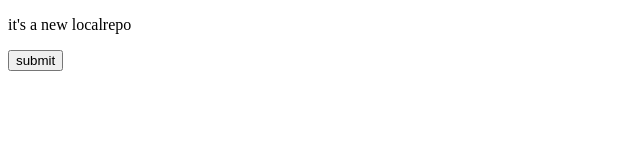
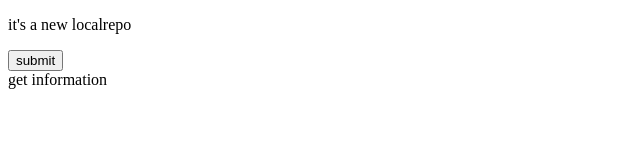
Before and after one commit to Paramita-A/localrepo, a plain HTML site: page index.html in a window 1280 px wide. Shown: the whole page, without its empty margins (0-640 px from the left). Drawn offline with Linux system fonts and the light colour scheme.

Commit message:
form in feature branch

```diff
--- a/index.html
+++ b/index.html
@@ -8,5 +8,6 @@
 <body>
     <p>it's a new localrepo</p>
     <button>submit</button>
+    <form action="">get information</form>
 </body>
 </html>
```
